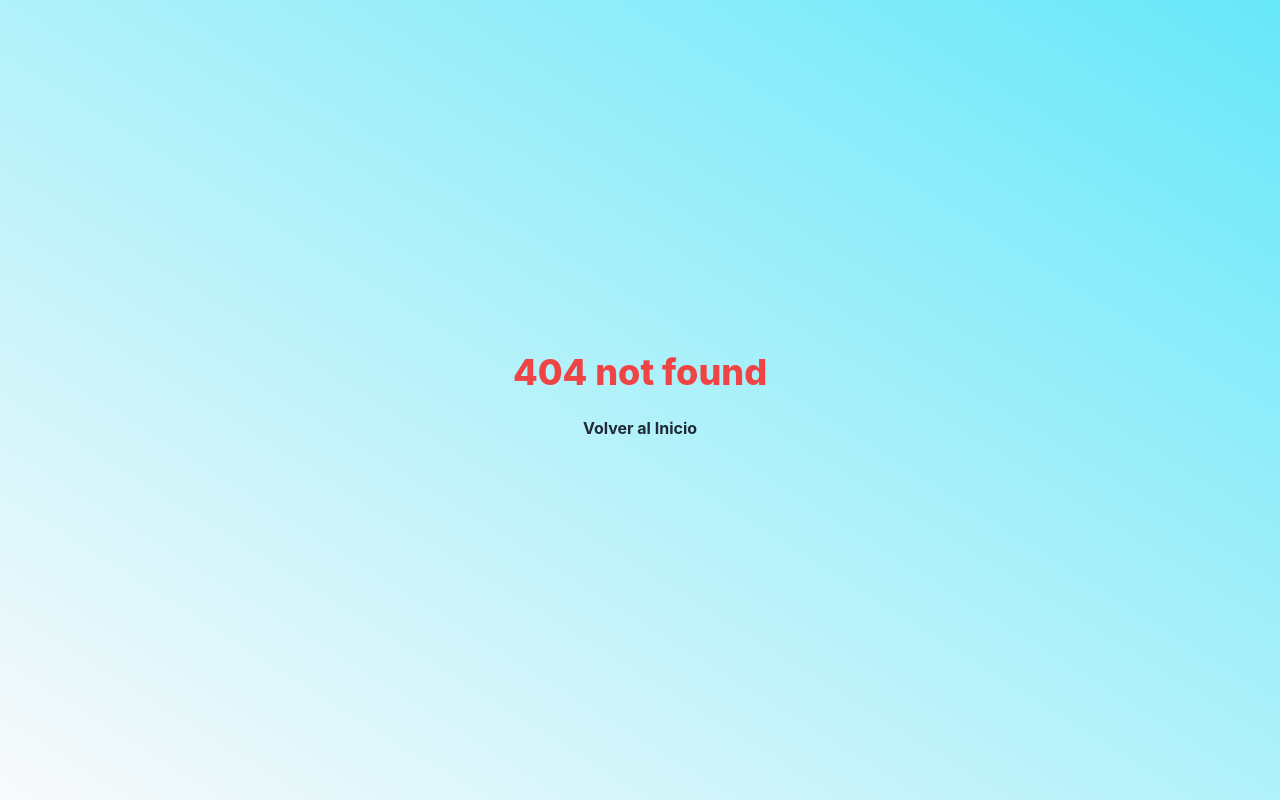
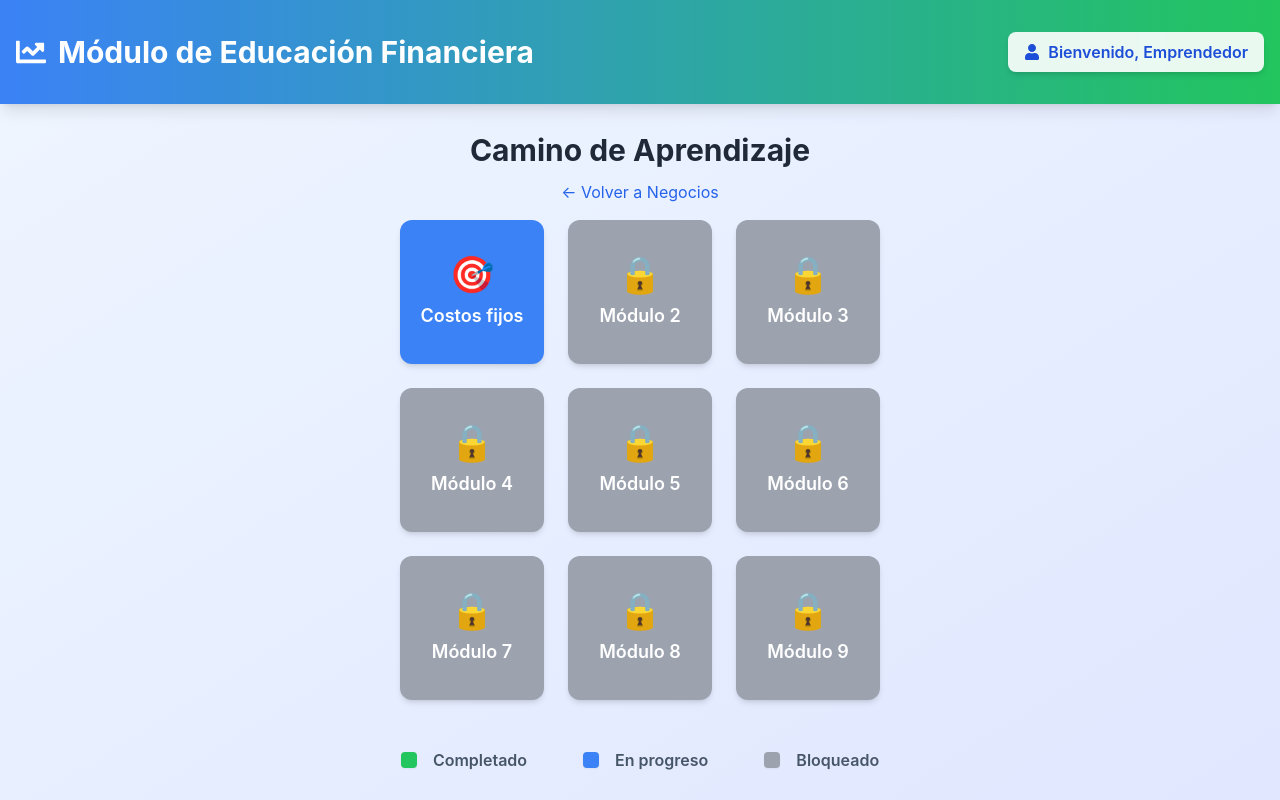
Before and after one commit to Krakedev-Development/frontend_entrepreneurship, a React (Vite) app: page /businesses/1/learning-path in a window 1280 px wide. Before the commit this address had no page. Built offline with nearby package versions, Linux system fonts and the light colour scheme; the HTML template or start-up script is replaced by a standard one.

Commit message:
Navegacion de negoxios a aprendizaje y mejora de UI en Aprendizaje

```diff
--- a/src/core/businesses/infrastructure/ui/BusinessCard.tsx
+++ b/src/core/businesses/infrastructure/ui/BusinessCard.tsx
@@ -1,20 +1,22 @@
 import { FaMapMarkerAlt, FaArrowRight } from "react-icons/fa";
 // import { useNavigate } from "react-router-dom";
 import type { Business } from "../../domain/entities/Business";
+import { useNavigate } from "react-router-dom";
 
 interface BusinessCardProps {
   business: Business;
 }
 
 export function BusinessCard({ business }: BusinessCardProps) {
-  // const navigate = useNavigate();
+  const navigate = useNavigate();
 
   // Función para manejar el clic en el botón de edición/continuar
   const handleContinue = () => {
     // Aquí puedes navegar a la pantalla específica del progreso de este negocio
     // Por ahora, lo dejamos como un log.
     console.log(`Continuar con el negocio: ${business.name}`);
-    // navigate(`/businesses/${business.id}/progress`); // Ejemplo de ruta futura
+
+      navigate(`/businesses/1/learning-path`);
   };
 
   return (
--- a/src/core/learning-path/infrastructure/ui/components/LearningPathGrid.tsx
+++ b/src/core/learning-path/infrastructure/ui/components/LearningPathGrid.tsx
@@ -14,10 +14,14 @@ interface Props {
  */
 export const LearningPathGrid: React.FC<Props> = ({ modules }) => {
   return (
-    <div className="grid grid-cols-3 gap-8">
-      {modules.map((module) => (
-        <ModuleCard key={module.id} module={module} />
-      ))}
+    <div className="grid-container max-w-4xl mx-auto">
+      {/* Ajustamos el gap para dar un poco más de espacio a las tarjetas más anchas */}
+      <div className="grid grid-cols-3 gap-6 relative">
+        {modules.map((module) => (
+          <ModuleCard key={module.id} module={module} />
+        ))}
+      </div>
+
     </div>
   );
 };
--- a/src/core/learning-path/infrastructure/ui/components/ModuleCard.tsx
+++ b/src/core/learning-path/infrastructure/ui/components/ModuleCard.tsx
@@ -16,18 +16,36 @@ interface Props {
  * Ahora usa `module.name` en lugar de `module.title` para mostrar el nombre.
  */
 export const ModuleCard: React.FC<Props> = ({ module }) => {
-  const config = {
-    [ModuleStatus.InProgress]: { bgColor: 'bg-blue-500', textColor: 'text-white', icon: <FaClock size={24} /> },
-    [ModuleStatus.Locked]: { bgColor: 'bg-gray-400', textColor: 'text-gray-800', icon: <FaLock size={24} /> },
-    [ModuleStatus.Completed]: { bgColor: 'bg-green-500', textColor: 'text-white', icon: null },
+   // Objeto de configuración para definir el estilo y el contenido según el estado
+  const statusConfig = {
+    [ModuleStatus.InProgress]: {
+      bgColor: 'bg-blue-500',
+      content: <div className="text-4xl mb-2">🎯</div> // Div para estado "En Progreso"
+    },
+    [ModuleStatus.Locked]: {
+      bgColor: 'bg-gray-400',
+      content: <div className="text-4xl mb-2">🔒</div> // Div para estado "Bloqueado"
+    },
+    [ModuleStatus.Completed]: {
+      bgColor: 'bg-green-500',
+      content: <div className="text-4xl mb-2">✅</div> // Div para estado "Completado"
+    },
   };
 
-  const { bgColor, textColor, icon } = config[module.status];
+  // Selecciona la configuración correcta basada en el estado del módulo
+  const { bgColor, content } = statusConfig[module.status];
 
   return (
-    <div className={`flex flex-col items-center justify-center w-36 h-36 rounded-lg shadow-md p-4 ${bgColor} ${textColor} transition-transform transform hover:scale-105`}>
-      <div className="mb-2 h-6">{icon}</div>
-      <span className="font-semibold text-center">{module.name}</span>
+    <div className={`flex flex-col items-center justify-center w-36 h-36 rounded-xl shadow-md p-4 ${bgColor} text-white transition-transform transform hover:scale-105`}>
+
+      {/* Renderiza el div correspondiente al estado del módulo */}
+      {content}
+
+      {/* Muestra el nombre del módulo */}
+      <h3 className="font-semibold text-lg text-center">{module.name}</h3>
     </div>
   );
+
+
+
 };
--- a/src/core/learning-path/infrastructure/ui/components/StatusLegend.tsx
+++ b/src/core/learning-path/infrastructure/ui/components/StatusLegend.tsx
@@ -6,18 +6,18 @@ import React from 'react';
  */
 export const StatusLegend: React.FC = () => {
   return (
-    <div className="flex items-center justify-center space-x-6 mt-12">
-      <div className="flex items-center">
-        <div className="w-4 h-4 rounded-full bg-green-500 mr-2"></div>
-        <span>Completado</span>
+    <div className="flex items-center justify-center  gap-8 space-x-6 mt-12">
+      <div className="flex items-center  gap-2">
+        <div className="w-4 h-4  bg-green-500 rounded shadow-sm mr-2"></div>
+        <span className="text-slate-600 font-semibold text-black">Completado</span>
       </div>
-      <div className="flex items-center">
-        <div className="w-4 h-4 rounded-full bg-blue-500 mr-2"></div>
-        <span>En progreso</span>
+      <div className="flex items-center  gap-2">
+        <div className="w-4 h-4  bg-blue-500 rounded shadow-sm mr-2"></div>
+        <span className="text-slate-600 font-semibold text-black">En progreso</span>
       </div>
-      <div className="flex items-center">
-        <div className="w-4 h-4 rounded-full bg-gray-400 mr-2"></div>
-        <span>Bloqueado</span>
+      <div className="flex items-center  gap-2">
+        <div className="w-4 h-4 bg-gray-400 rounded shadow-sm mr-2"></div>
+        <span className="text-slate-600 font-semibold text-black " >Bloqueado</span>
       </div>
     </div>
   );
--- a/src/core/learning-path/infrastructure/ui/pages/LearningPathPage.tsx
+++ b/src/core/learning-path/infrastructure/ui/pages/LearningPathPage.tsx
@@ -6,6 +6,8 @@ import { GetLearningPath } from '../../../application/useCase/GetLearningPath';
 import { LearningPathGrid } from '../components/LearningPathGrid';
 import { StatusLegend } from '../components/StatusLegend';
 import { ModuleHeader } from '../../../../../shared/infrastructure/components/Header';
+import { Link, useParams } from 'react-router-dom';
+
 
 
 /**
@@ -13,59 +15,81 @@ import { ModuleHeader } from '../../../../../shared/infrastructure/components/He
  * Instancia las dependencias y ejecuta el caso de uso para mostrar los datos.
  */
 export const LearningPathPage: React.FC = () => {
+    // El nombre 'businessId' debe coincidir con el que definiste en routes.ts (':businessId')
+    const { businessId } = useParams<{ businessId: string }>();
+
     const [modules, setModules] = useState<Module[]>([]);
     const [isLoading, setIsLoading] = useState(true);
+    const [error, setError] = useState<string | null>(null);
+    useEffect(() => {
+        // 👇 3. USA EL 'businessId' PARA CARGAR LOS DATOS
+        if (!businessId) {
+            setError("No se ha especificado un ID de negocio.");
+            setIsLoading(false);
+            return; // Detiene la ejecución si no hay ID
+        }
 
-  useEffect(() => {
-    // --- Inyección de Dependencias ---
         const learningPathRepository = new LearningPathRepositoryMock();
         const getLearningPathUseCase = new GetLearningPath(learningPathRepository);
 
         const fetchModules = async () => {
             try {
                 setIsLoading(true);
-        // Ahora llamamos al caso de uso con un ID de ejemplo.
-        // En una app real, este ID vendría de la URL, del estado global, etc.
-        const learningPathId = 1;
-        const fetchedModules = await getLearningPathUseCase.execute(learningPathId);
+                // El caso de uso ya estaba preparado para recibir un ID.
+                // Convertimos el ID (que es un string) a número.
+                const idAsNumber = parseInt(businessId, 10);
+                const fetchedModules = await getLearningPathUseCase.execute(idAsNumber);
                 setModules(fetchedModules);
-      } catch (error) {
-        console.error('Error al obtener el camino de aprendizaje:', error);
+            } catch (err) {
+                console.error('Error al obtener el camino de aprendizaje:', err);
+                setError("No se pudieron cargar los módulos.");
             } finally {
                 setIsLoading(false);
             }
         };
 
         fetchModules();
-  }, []);
+        // Añadimos 'businessId' como dependencia del useEffect.
+        // Si la URL cambia (ej. de un negocio a otro), los datos se recargarán.
+    }, [businessId]);
+
+    // Manejo de errores en la UI
+    if (error) {
+        return (
+            <div className="text-center py-10 text-red-500">
+                <h1>Error</h1>
+                <p>{error}</p>
+            </div>
+        );
+    }
 
    return (
-<>
-   <ModuleHeader title="Módulo de Educación Financiera" userName="Usuario de Prueba" />
-     <div className="bg-gray-100 min-h-screen flex flex-col items-center py-10">
+    // Usamos flexbox para distribuir el espacio verticalmente
+    <div className="h-screen flex flex-col bg-gradient-to-br from-blue-50 to-indigo-100">
 
+      {/* 1. Header: Ocupa su espacio natural (que ya redujimos) */}
+      <ModuleHeader title="Módulo de Educación Financiera" userName="Emprendedor" />
 
-      <main className="flex flex-col items-center">
-        <div className="text-center mb-8">
-            <h2 className="text-4xl font-bold text-gray-800 mb-2">Camino de Aprendizaje</h2>
-            <a href="#" className="text-blue-600 hover:underline">
+      {/* 2. Contenedor Principal: Crece para ocupar el espacio restante y centra su contenido */}
+      <main className="flex-1 flex flex-col items-center justify-center p-4">
+        {/* Título y enlace con margen vertical reducido */}
+        <div className="text-center mb-4">
+            <h2 className="text-3xl font-bold text-gray-800 mb-3">Camino de Aprendizaje</h2>
+            <Link to="/businesses" className="text-blue-600 hover:text-blue-800 text-base">
             &larr; Volver a Negocios
-            </a>
+            </Link>
         </div>
 
         {isLoading ? (
             <p>Cargando módulos...</p>
         ) : (
-            <>
+            // Contenedor de la grilla y la leyenda
+            <div className="flex flex-col items-center">
               <LearningPathGrid modules={modules} />
               <StatusLegend />
-            </>
+            </div>
         )}
       </main>
     </div>
-
-</>
-
-
   );
 };
--- a/src/shared/infrastructure/ui/navigation/routes.tsx
+++ b/src/shared/infrastructure/ui/navigation/routes.tsx
@@ -1,67 +1,36 @@
+// ... (otras importaciones)
 import React from "react";
-import { Navigate } from "react-router-dom";
-
-import { LoginPage } from "../../../../core/auth/infrastructure/ui/LoginPage";
 import { BusinessesPage } from "../../../../core/businesses/infrastructure/ui/BusinessesPage";
 import { BusinessForm } from "../../../../core/businesses/infrastructure/ui/BusinessForm";
 import { LearningPathPage } from "../../../../core/learning-path/infrastructure/ui/pages/LearningPathPage";
+// ... (layout si lo usas)
 
 export const Routes = {
-  home: {
-    path: "",
-    layout: React.Fragment,
-    routes: {
-      redirect: {
-        title: "",
-        path: "",
-        element: () => <Navigate to="/login" />,
-      },
-    },
-  },
-  auth: {
-    path: "/login",
-    layout: React.Fragment,
-    routes: {
-      login: {
-        title: "",
-        path: "",
-        element: LoginPage,
-      },
-    },
-  },
+  // ... (sección 'home' y 'auth' sin cambios)
+
   businesses: {
     path: "/businesses",
-    layout: React.Fragment,
+    layout: React.Fragment, // O tu DashboardLayout
     routes: {
       businessesList: {
-        title: "",
-        path: "",
+        title: "Lista de Negocios",
+        path: "", // Se renderiza en /businesses
         element: BusinessesPage,
       },
       businessesForm: {
-        title: "",
-        path: "new",
+        title: "Formulario de Negocio",
+        path: "new", // Se renderiza en /businesses/new
         element: BusinessForm,
+      },
+      // 👇 AÑADE ESTA NUEVA RUTA ANIDADA AQUÍ
+      learningPath: {
+        title: "Camino de Aprendizaje",
+        // La ruta ahora contiene un parámetro dinámico ':businessId'
+        path: ":businessId/learning-path",
+        element: LearningPathPage,
       },
     },
   },
 
-  learningPath: {
-    // La URL base para esta sección
-    path: "/learning-path",
 
-    // Por ahora usamos un Fragmento, pero podría ser un Layout de Dashboard
-    layout: React.Fragment,
-
-    // Las páginas específicas dentro de esta sección
-    routes: {
-      main: {
-        title: "Camino de Aprendizaje",
-        // La ruta es vacía porque queremos que esta página se muestre
-        // directamente en /learning-path
-        path: "",
-        element: LearningPathPage, // El componente de página que importamos
-      },
-    }
-  }
 };
--- a/tailwind.config.js
+++ b/tailwind.config.js
@@ -57,6 +57,13 @@ export default {
           DEFAULT: "var(--color-error)",
           dark: "var(--color-error-dark)",
         },
+        'module-blue': '#4285F4', // Un azul vibrante para 'En progreso'
+        'module-gray': '#B0B0B0', // Un gris claro para 'Bloqueado'
+        'module-line': '#C0C0C0', // Un gris un poco más claro para las líneas
+        'icon-lock': '#F9A825',  // Un tono ámbar/naranja para el candado
+        'icon-progress': '#E94235', // Un rojo para el ícono de progreso
+        'page-bg-start': '#F4F6FA', // Inicio del degradado del fondo
+        'page-bg-end': '#E6E9F7',   // Fin del degradado del fondo
       },
 
       // === TIPOGRAFÍA ===
```
Lines whose indentation alone changed are shown as unchanged.
